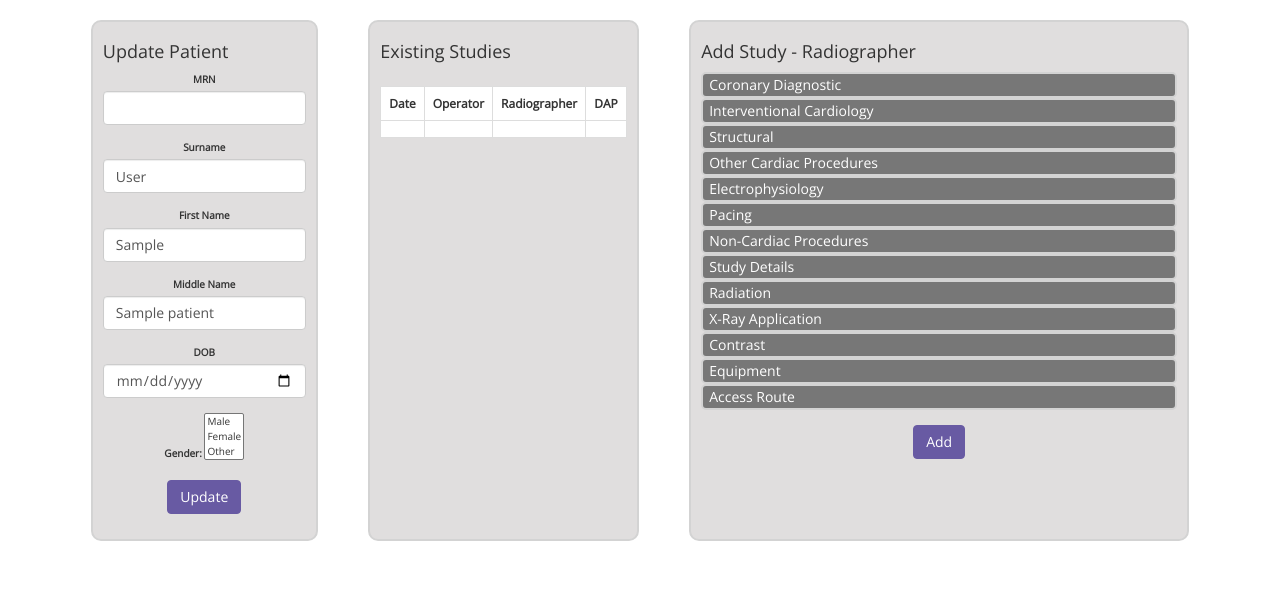
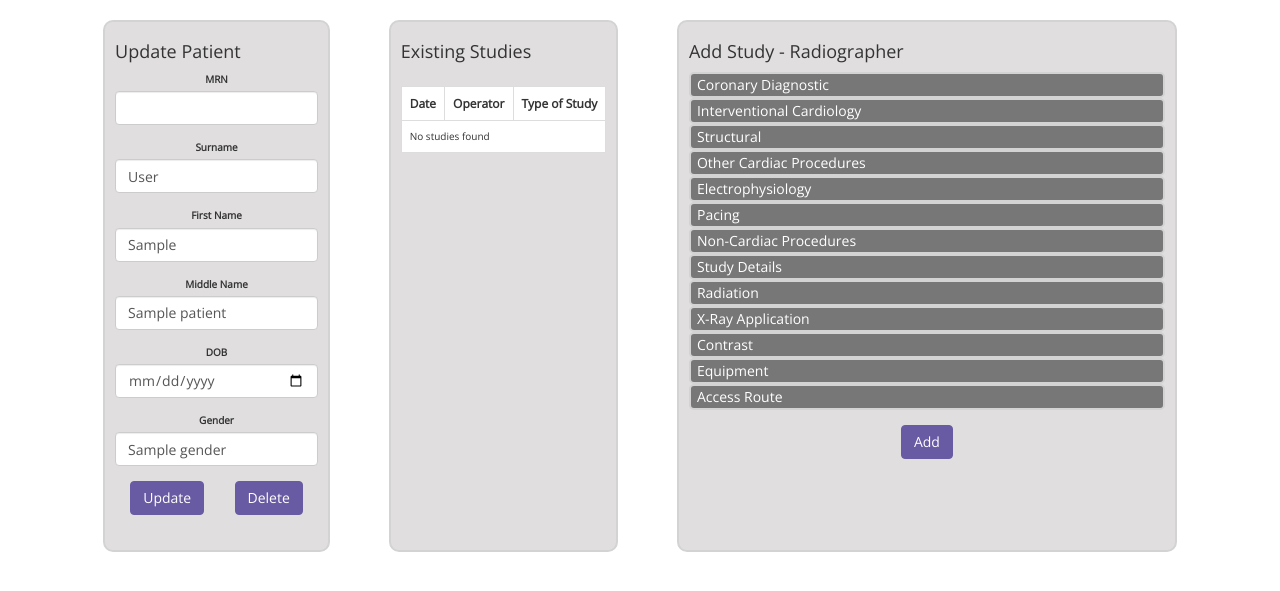
Before and after one commit to nb0yc33/wesleycardiology, a CodeIgniter app: the page made by application/views/select.php in a window 1280 px wide. Shown: the part 52-643 px from the top of the page. Run offline with CodeIgniter, Linux system fonts and the light colour scheme; tables that the repository leaves empty or names only in its code hold one stand-in row (values such as "Sample post"); the template is opened without the code that fills it: most values are stand-ins (such as "Sample title", 1, 10 or a date in 2020); data that the repository does not hold is empty; some libraries are stand-ins or nearby versions.

Commit message:
Delete patient and existing studies fixed.

```diff
--- a/application/controllers/Search.php
+++ b/application/controllers/Search.php
@@ -59,21 +59,16 @@
 	function fetchStudy()
 	{
 		$output = '';
-		$query = '';
 		$this->load->model('ajaxsearch_model');
-		if($this->input->post('query'))
-		{
-			$query = $this->input->post('query');
-		}
-		$data = $this->ajaxsearch_model->fetch_study($query);
+		$patientID = $this->uri->segment(3);
+		$data = $this->ajaxsearch_model->fetch_study($patientID);
 		$output .= '
 		<div class="table">
 					<table class="table table-bordered">
 						<tr>
 							<th>Date</th>
 							<th>Operator</th>
-							<th>Radiographer</th>
-							<th>DAP</th>
+							<th>Type of Study</th>
 						</tr>
 		';
 		if($data->num_rows() > 0)
@@ -84,8 +79,7 @@
 						<tr>
 							<td>'.$row->StudyDate.'</td>
 							<td>'.$row->PrimaryOperator.'</td>
-							<td>'.$row->Radiographer.'</td>
-							<td>'.$row->DAP.'</td>
+							<td>'.$row->StudyType.'</td>
 						</tr>
 				';
 			}
--- a/application/models/Ajaxsearch_model.php
+++ b/application/models/Ajaxsearch_model.php
@@ -17,10 +17,11 @@
 		return $this->db->get();
 	}
 
-	function fetch_study()
+	function fetch_study($id)
 	{
 		$this->db->select("*");
 		$this->db->from("StudyR");
+		$this->db->where('PatientID', $id);
 		$this->db->order_by('StudyID', 'DESC');
 		return $this->db->get();
 	}
--- a/application/views/select.php
+++ b/application/views/select.php
@@ -83,6 +83,12 @@
     #addContainer {
         padding-top: 1.5em;
     }
+
+    .button-box {
+        display: flex;
+        flex-direction: row;
+        justify-content: space-around;
+    }
 	</style>
 
 		<nav class="navbar navbar-inverse">
@@ -142,17 +148,22 @@
                     </div>
 
                     <div class="form-group">
-							<label for="Gender">Gender:</label>
-					    	<select id="Gender" name="Gender" size="3">
-  								<option value="Male">Male</option>
- 						    	<option value="Female">Female</option>
-                            	<option value="Other">Other</option>
-                        	</select>
+						<label>Gender</label>
+					    	<input type="text" id="Gender" value="<?php echo $row->Gender ?>" name="Gender" class="form-control" />
+                            <span class="text-danger"><?php echo form_error("Gender"); ?></span>
+
 					</div>
 
-                    <div class="form-group">
-                        <input type="hidden" name="hidden_id" value="<?php echo $row->PatientID; ?>" />
-                        <input type="submit" name="Update" value="Update" class="btn btn-info" />
+                    <div class="button-box">
+                        <div class="form-group">
+                            <input type="hidden" name="hidden_id" value="<?php echo $row->PatientID; ?>" />
+                            <input type="submit" name="Update" value="Update" class="btn btn-info" />
+                        </div>
+
+                        <div class="form-group">
+                            <input type="hidden" name="hidden_id2" value="<?php echo $row->PatientID; ?>" />
+                            <input type="submit" name="Delete" value="Delete" class="btn btn-info" />
+                        </div>
                     </div>
            <?php
                 }
@@ -687,6 +698,7 @@
                                     <label>Primary operator <br><input type="text" id="primary_operator" name="PrimaryOperator"/></label>
                                 </td>
                                 <td>
+                                    <label>Study Type <br><input type="text" id="study_type" name="StudyType"/></label>
                                 </td>
                             </tr>
                             <tr>
```
Also changed, not shown: application/controllers/Main.php (+7 -4 lines), application/models/Main_model.php (+7 -0 lines).
